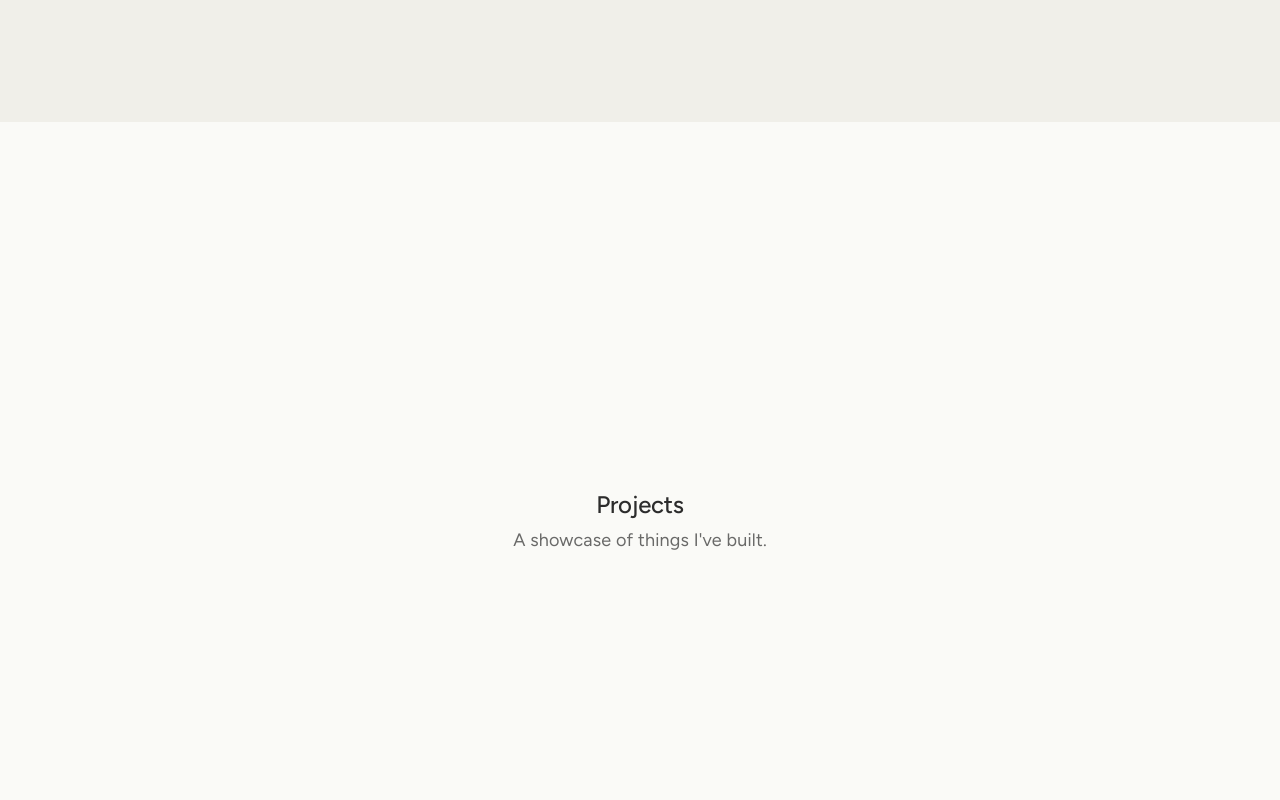
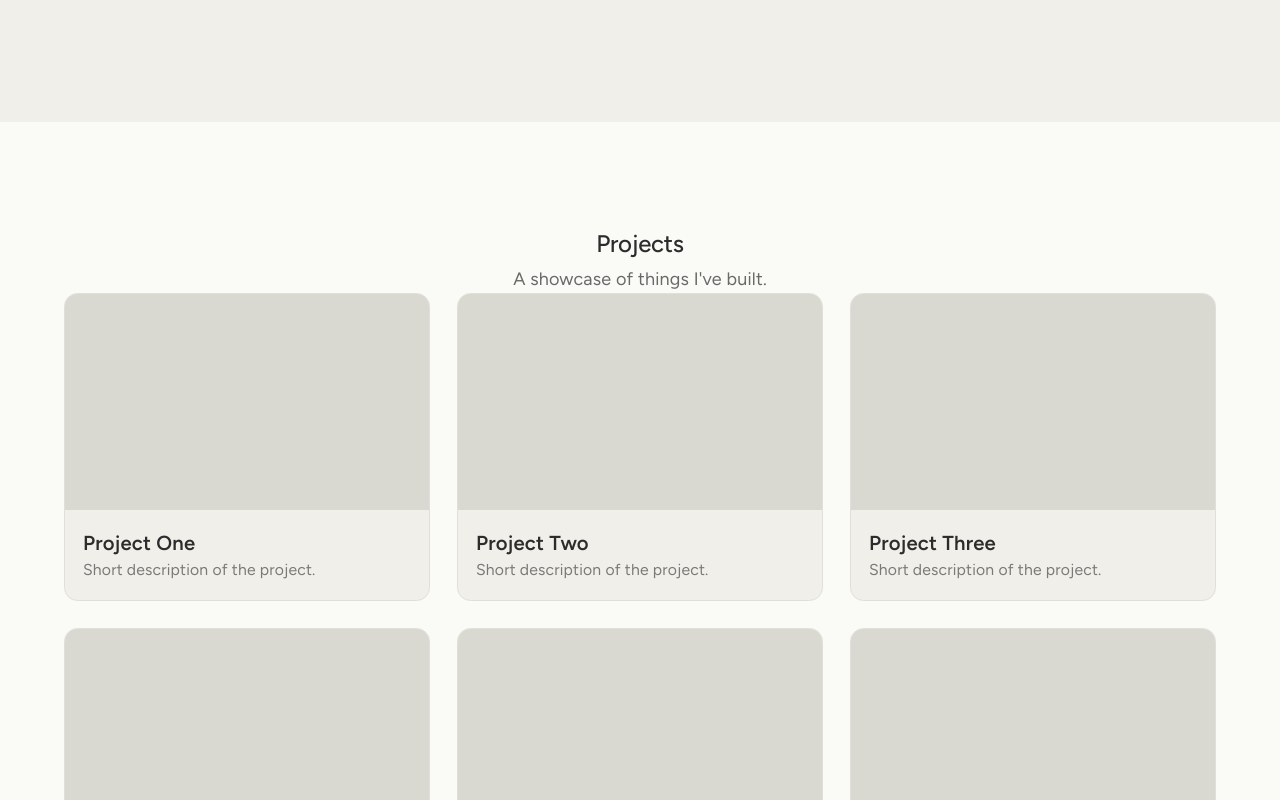
Before and after one commit to maryconnelly/Web-Development-Portfolio, a React (Vite) app in the folder web-development-portfolio/: page / in a window 1280 px wide. Shown: the part 1540-2340 px from the top of the page. Built offline with nearby package versions, Linux system fonts and the light colour scheme.

Commit message:
added thumbnails for projects

```diff
--- a/web-development-portfolio/src/App.jsx
+++ b/web-development-portfolio/src/App.jsx
@@ -1,6 +1,15 @@
 import Navbar from './components/Navbar'
 import { FaGithub, FaLinkedin } from 'react-icons/fa'
 import { MdEmail } from 'react-icons/md'
+
+const projects = [
+  { id: 1, title: 'Project One', description: 'Short description of the project.', link: '#' },
+  { id: 2, title: 'Project Two', description: 'Short description of the project.', link: '#' },
+  { id: 3, title: 'Project Three', description: 'Short description of the project.', link: '#' },
+  { id: 4, title: 'Project Four', description: 'Short description of the project.', link: '#' },
+  { id: 5, title: 'Project Five', description: 'Short description of the project.', link: '#' },
+  { id: 6, title: 'Project Six', description: 'Short description of the project.', link: '#' },
+]
 
 function App() {
   return (
@@ -17,9 +26,20 @@ function App() {
         <p className="text-[#2C2C2C] max-w-xl opacity-70">A little bit about me — my background, skills, and what I love to build.</p>
       </section>
 
-      <section id="projects" className="min-h-screen flex flex-col items-center justify-center text-center px-8 bg-[#FAFAF7]">
-        <h2 className="text-3xl font-bold mb-4 text-[#2C2C2C]">Projects</h2>
-        <p className="text-[#2C2C2C] max-w-xl opacity-70">A showcase of things I've built.</p>
+      <section id="projects" className="py-24 px-8 bg-[#FAFAF7]">
+        <h2 className="text-3xl font-bold mb-4 text-[#2C2C2C] text-center">Projects</h2>
+        <p className="text-[#2C2C2C] opacity-70 text-center mb-12">A showcase of things I've built.</p>
+        <div className="grid grid-cols-1 sm:grid-cols-2 lg:grid-cols-3 gap-6 max-w-5xl mx-auto">
+          {projects.map((project) => (
+            <a key={project.id} href={project.link} className="group rounded-xl overflow-hidden border border-[#e0dfd8] hover:shadow-lg transition-shadow bg-[#F0EFE9]">
+              <div className="w-full h-48 bg-[#d9d8d1]" />
+              <div className="p-4 text-left">
+                <h3 className="text-lg font-semibold text-[#2C2C2C] group-hover:text-[#3D7A5E] transition-colors">{project.title}</h3>
+                <p className="text-sm text-[#2C2C2C] opacity-60 mt-1">{project.description}</p>
+              </div>
+            </a>
+          ))}
+        </div>
       </section>
 
       <section id="contact" className="min-h-screen flex flex-col items-center justify-center text-center px-8 bg-[#F0EFE9]">
```
